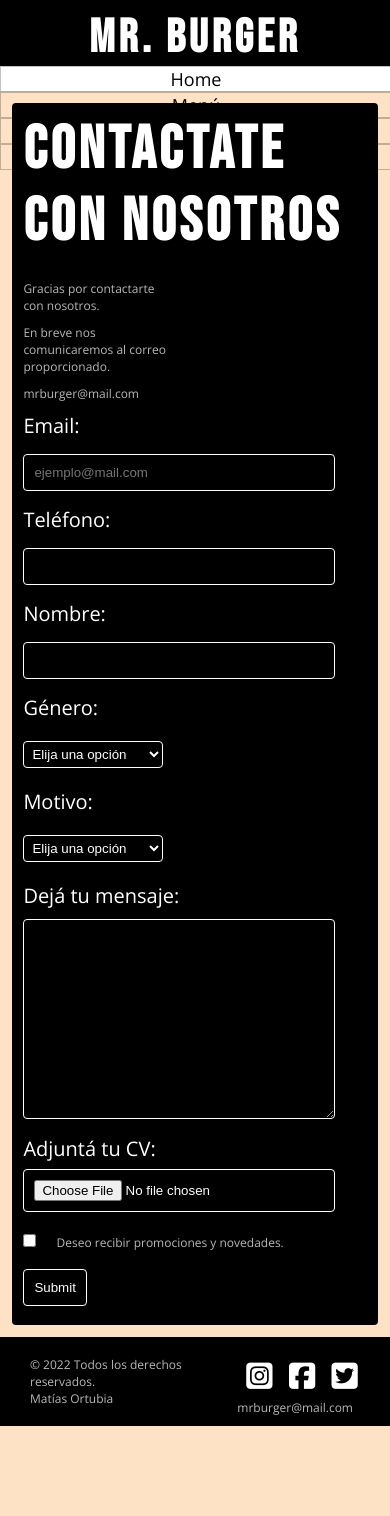
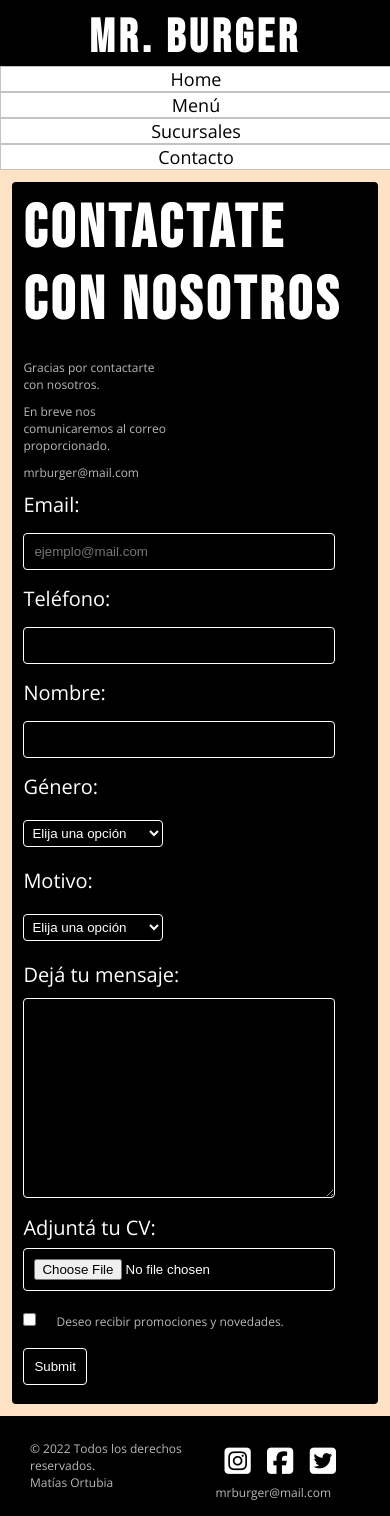
Before and after one commit to MatiasOrtubia/MrBurger, a plain HTML site: page contacto.html in a window 390 px wide. Shown: the part 62-1578 px from the top of the page. Before the commit the page ends 1488 px from the top, so only its background shows below. Drawn offline with nearby package versions, Linux system fonts and the light colour scheme.

Commit message:
fixed menu for media query max-width: 678 and footer icons.

```diff
--- a/css/styles.css
+++ b/css/styles.css
@@ -294,7 +294,8 @@ main{
     justify-content: space-between;
     padding: 1.5rem;
 
-    height: 7vh;
+   /* height: 7vh;*/
+    height: 5%;
     background-color: #000;
 }
 
@@ -332,6 +333,10 @@ main{
         font-size: 12vw;
     }
 
+    .menuContainer {
+        height: fit-content;
+    }
+
     .menuContainer ul {
         flex-direction: column;
     }
@@ -356,14 +361,6 @@ main{
 
     .sectionContainer {
         padding: 2vw;
-    }
-
-   /* .footerIcons {
-        margin: 1.8vw;
-    }*/
-
-    .footerCol2 {
-        width: 40vw;
     }
 
     .footerCol2 .smallText {
```
